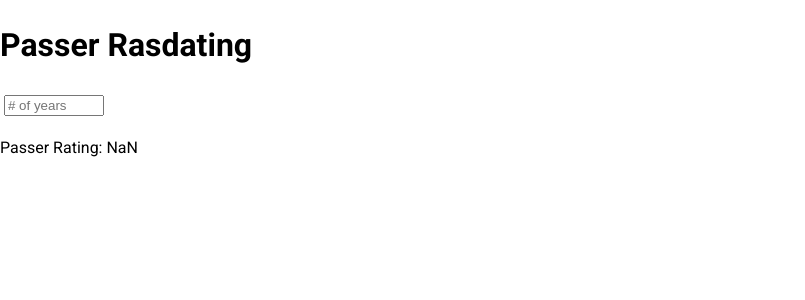
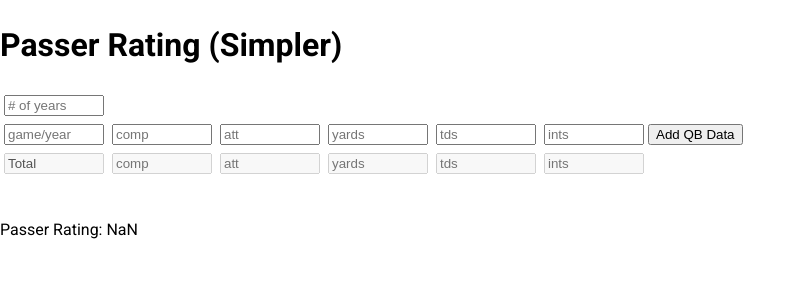
Before and after one commit to gavinkeene1/Passer-Rating-Comparison-Tool, a React (Create React App) app: page /passer-rating-simple in a window 1280 px wide. Shown: the top 300 px of the page, without its empty margins (0-805 px from the left). Built offline with nearby package versions, Linux system fonts and the light colour scheme; no server answers.

Commit message:
Create Initial Total Row for QB Stats

```diff
--- a/src/AddQBStats.js
+++ b/src/AddQBStats.js
@@ -30,6 +30,7 @@ const getPasserRating = (
 };
 
 const AddQBStats = () => {
+    const [term, setTerm] = useState('');
     const [completions, setCompletions] = useState(0);
     const [attempts, setAttempts] = useState(0);
     const [yards, setYards] = useState(0);
@@ -42,6 +43,7 @@ const AddQBStats = () => {
     console.log(`event.target.value is ${event.target.value}: ${typeof event.target.value}`);
     let value = 0;
     value = Number(event.target.value);
+    event.target.id === 'completions' && setTerm(value);
     event.target.id === 'completions' && setCompletions(value);
     event.target.id === 'attempts' && setAttempts(value);
     event.target.id === 'yards' && setYards(value);
@@ -50,6 +52,41 @@ const AddQBStats = () => {
     event.target.id === 'numberOfYears' && setNumberOfYears(value);
     getPasserRating(completions, attempts, yards, touchdowns, interceptions);
   };
+
+  const getStatsRow = (term, completions, attempts, yards, touchdowns, interceptions) => {
+    let statsRow = []; // Term, Completions, Attempts, Yards, Touchdowns, Interceptions
+    statsRow.push([term, completions, attempts, yards, touchdowns, interceptions]);
+
+    return statsRow;
+  };
+
+  const displayStatsRow = (term, completions, attempts, yards, touchdowns, interceptions) => {
+    let row = getStatsRow(term, completions, attempts, yards, touchdowns, interceptions);
+    return <><br />
+      <input type="text" disabled id="gameOrYear-" name="fname" placeholder='game/year' style={{ width: 100, margin: 4 }} value={'Total'} />
+      <input type="text" disabled id="completions" name="fname" placeholder='comp' style={{ width: 100, margin: 4 }} value={row[1]} />
+      <input type="text" disabled id="attempts" name="fname" placeholder='att' style={{ width: 100, margin: 4 }} value={row[2]} />
+      <input type="text" disabled id="yards" name="fname" placeholder='yards' style={{ width: 100, margin: 4 }} value={row[3]} />
+      <input type="text" disabled id="touchdowns" name="fname" placeholder='tds' style={{ width: 100, margin: 4 }} value={row[4]} />
+      <input type="text" disabled id="interceptions" name="fname" placeholder='ints' style={{ width: 100, margin: 4 }} value={row[5]} />
+      <br />
+      </>
+
+  }
+
+  const simpleDataEntry = () => {
+    return <>
+    <input type="text" id="term" name="fname" placeholder='game/year' style={{ width: 100, margin: 4 }} onInput={setValue} />
+    <input type="text" id="completions" name="fname" placeholder='comp' style={{ width: 100, margin: 4 }} onInput={setValue} />
+    <input type="text" id="attempts" name="fname" placeholder='att' style={{ width: 100, margin: 4 }} onInput={setValue} />
+    <input type="text" id="yards" name="fname" placeholder='yards' style={{ width: 100, margin: 4 }} onInput={setValue} />
+    <input type="text" id="touchdowns" name="fname" placeholder='tds' style={{ width: 100, margin: 4 }} onInput={setValue} />
+    <input type="text" id="interceptions" name="fname" placeholder='ints' style={{ width: 100, margin: 4 }} onInput={setValue} />
+    <button id="submit-passer-stats" name="fname" onClick={() => {displayStatsRow(term, completions, attempts, yards, touchdowns, interceptions)}} >Add QB Data</button>
+    {displayStatsRow(term, completions, attempts, yards, touchdowns, interceptions)}
+    <br />
+    </>
+}
 
 const oneQBRow = () => {
       return <>
@@ -77,9 +114,10 @@ const oneQBRow = () => {
 
   return (
     <div>
-      <h1>Passer Rasdating</h1>
+      <h1>Passer Rating (Simpler)</h1>
       <input type="text" id="numberOfYears" name="fname" placeholder='# of years' style={{ width: 100, margin: 4 }} onInput={setValue} /><br />
       {/*<button id="addQuarterback" name="fname" onClick={addQuarterback}>Add Quarterback</button>*/}
+      {simpleDataEntry()}
       {displayRowsPasserRating(numberOfYears)}
       <p>Passer Rating: {getPasserRating(completions, attempts, yards, touchdowns, interceptions)}</p>
     </div>
```
Lines whose indentation alone changed are shown as unchanged.
